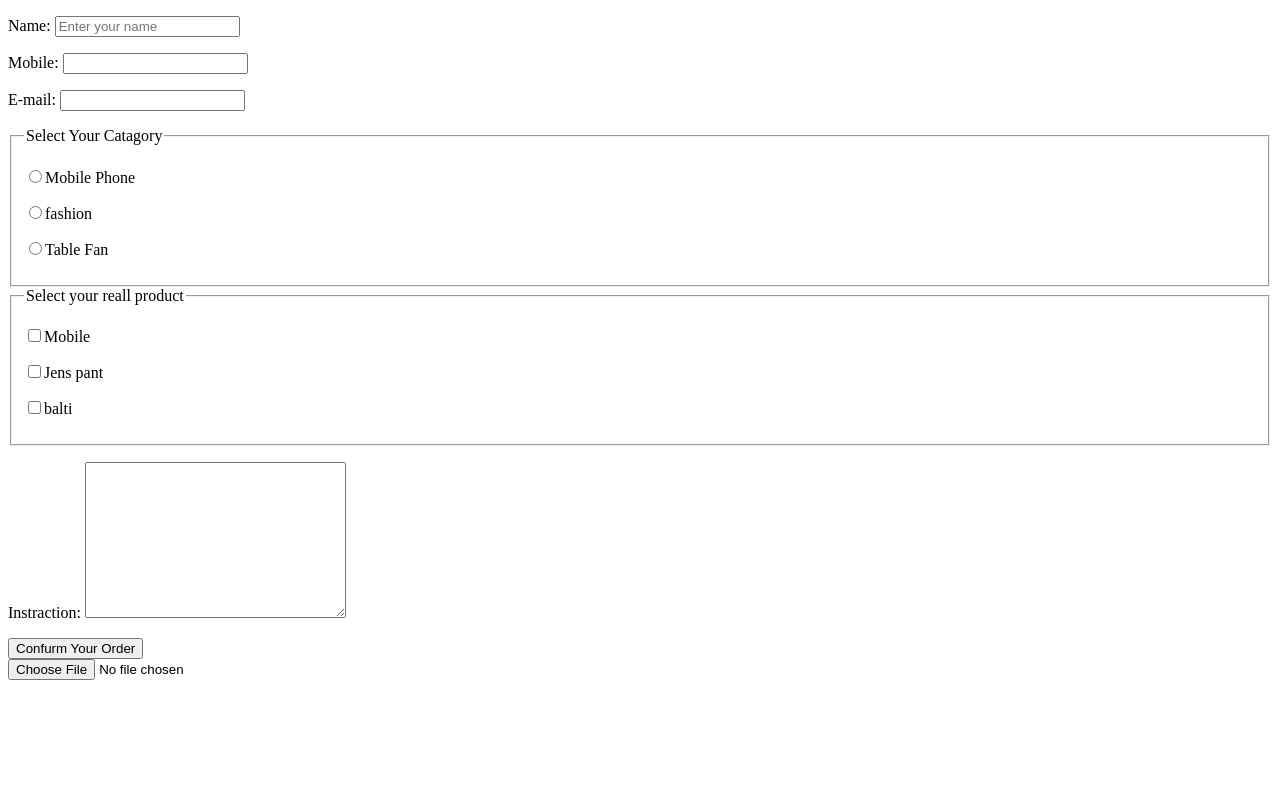
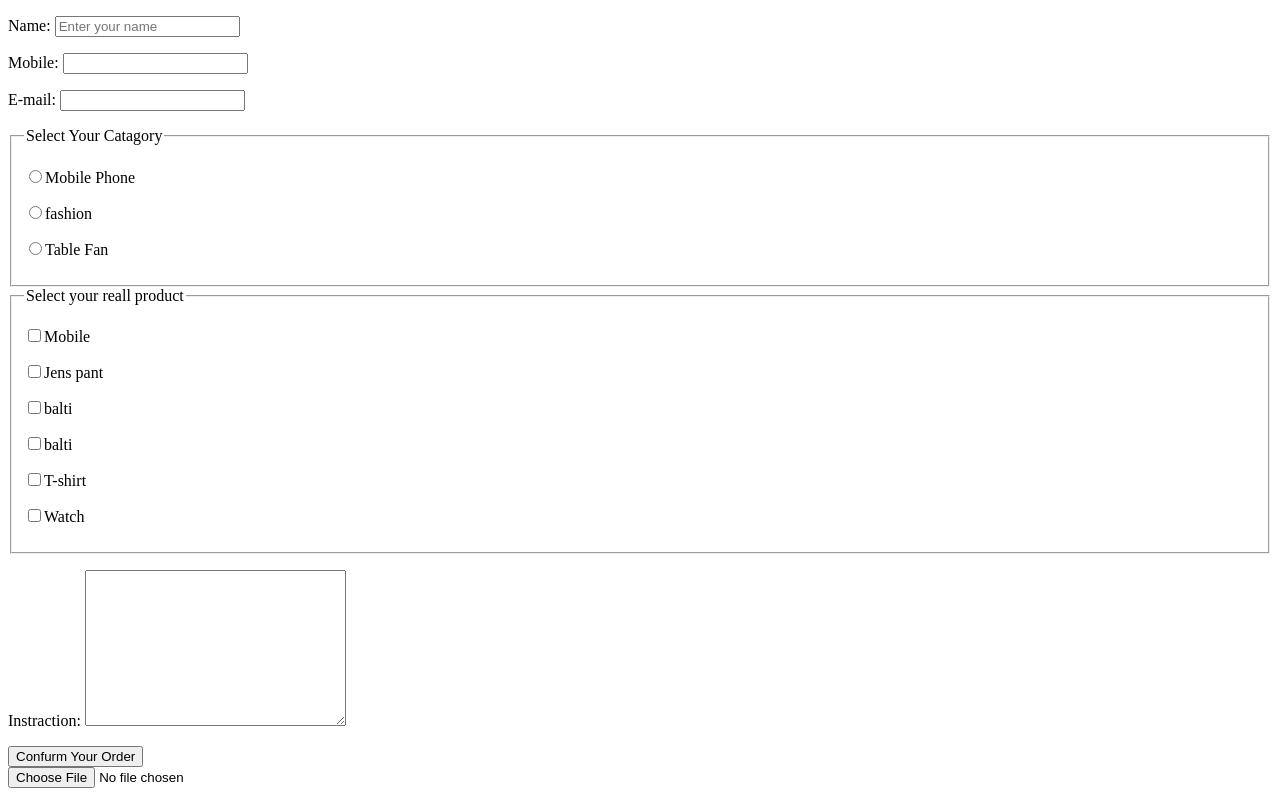
Before and after one commit to sohagakon/second, a plain HTML site: page index.html in a window 1280 px wide. Drawn offline with Linux system fonts and the light colour scheme.

Commit message:
Update letast

```diff
--- a/index.html
+++ b/index.html
@@ -22,6 +22,9 @@
             <p><label for="phone"><input type="checkbox" name="" id="phone">Mobile</label></p>
             <p><label for="jens"><input type="checkbox" name="" id="jens">Jens pant</label></p>
             <p><label for="rfl"><input type="checkbox" name="" id="rfl">balti</label></p>
+            <p><label for="rfl"><input type="checkbox" name="" id="rfl">balti</label></p>
+            <p><label for="rfl"><input type="checkbox" name="" id="rfl">T-shirt</label></p>
+            <p><label for="rfl"><input type="checkbox" name="" id="rfl">Watch</label></p>
 
         </fieldset>
         <p><label for="">Instraction: <textarea name="" id="" cols="30" rows="10"></textarea></label></p>
```
